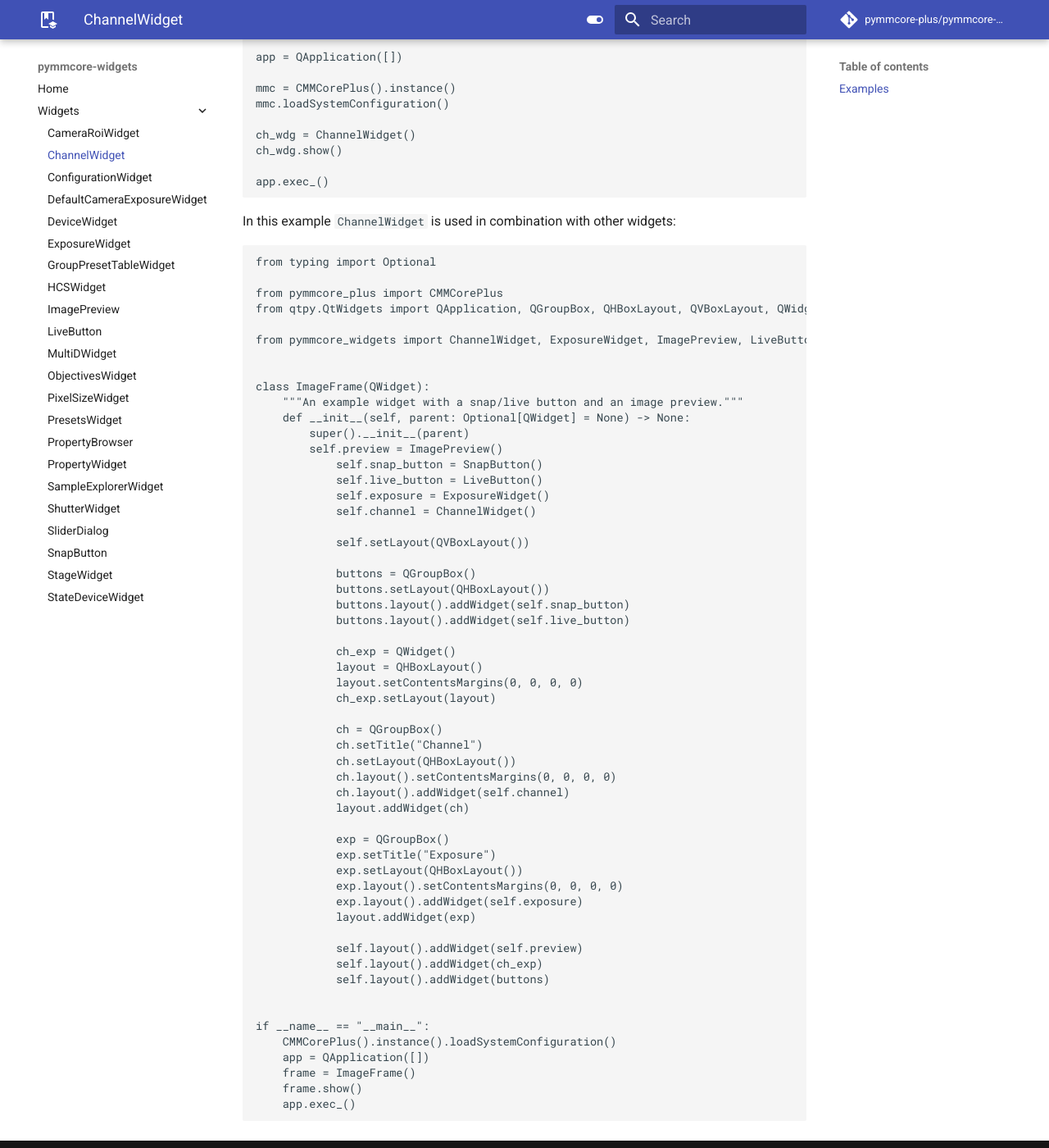
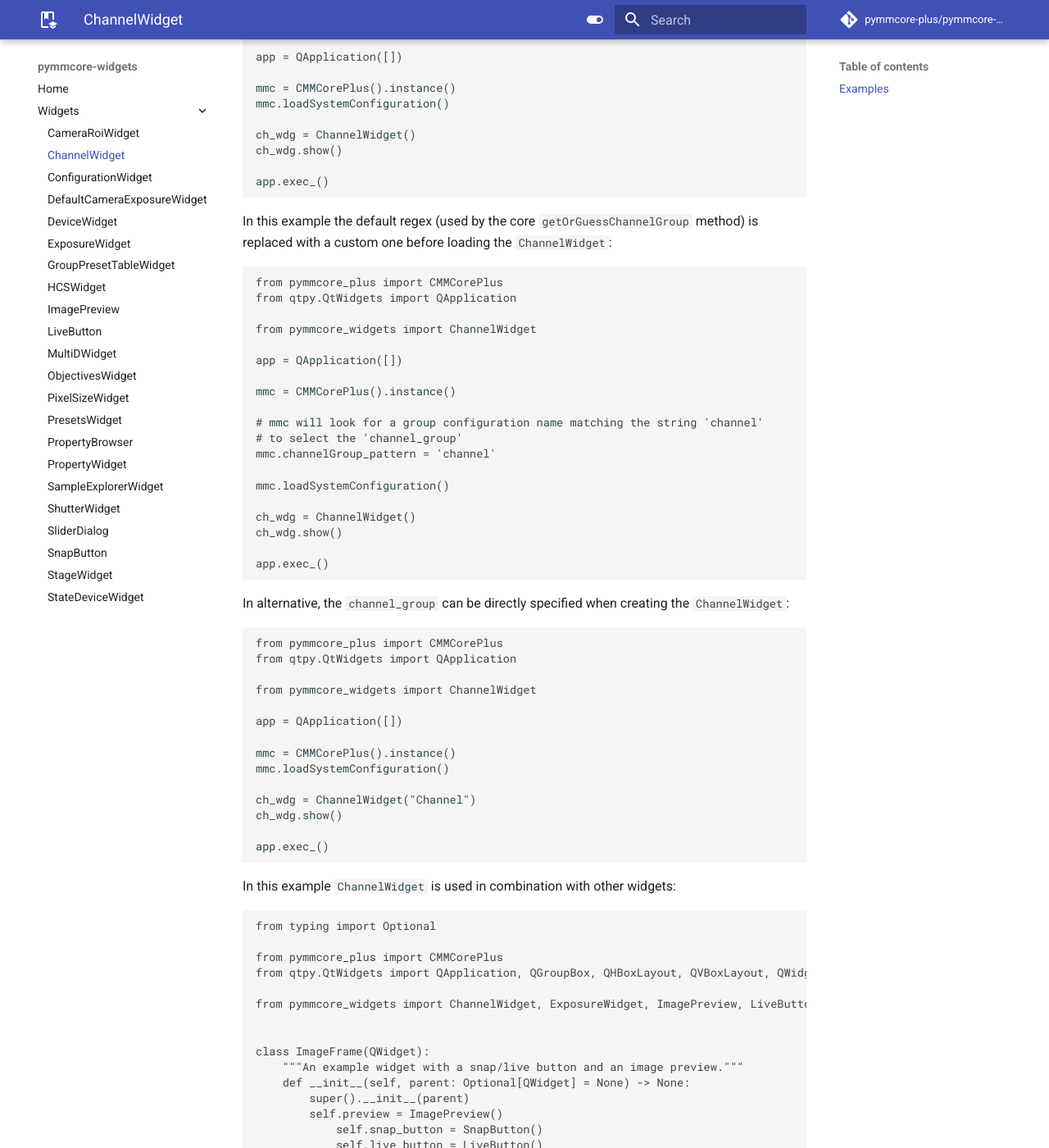
Before and after one commit to pymmcore-plus/pymmcore-widgets, an MkDocs documentation site: the page built from docs/widgets/ChannelWidget.md, in a window 1280 px wide and 1400 px high, scrolled down 624 px. Shown: the whole window at 82% size. Built offline with MkDocs 1.6.1 and Material for MkDocs 9.7.7, drawn with Linux system fonts in a browser that asks for light colours; comment, search, counter and statistics services are not loaded.

````diff
--- a/docs/widgets/ChannelWidget.md
+++ b/docs/widgets/ChannelWidget.md
@@ -27,6 +27,52 @@
 
 app.exec_()
 ```
+
+
+In this example the default regex (used by the core `getOrGuessChannelGroup` method)
+is replaced with a custom one before loading the `ChannelWidget`:
+```sh
+from pymmcore_plus import CMMCorePlus
+from qtpy.QtWidgets import QApplication
+
+from pymmcore_widgets import ChannelWidget
+
+app = QApplication([])
+
+mmc = CMMCorePlus().instance()
+
+# mmc will look for a group configuration name matching the string 'channel'
+# to select the 'channel_group'
+mmc.channelGroup_pattern = 'channel'
+
+mmc.loadSystemConfiguration()
+
+ch_wdg = ChannelWidget()
+ch_wdg.show()
+
+app.exec_()
+```
+
+
+In alternative, the `channel_group` can be directly specified
+when creating the `ChannelWidget`:
+```sh
+from pymmcore_plus import CMMCorePlus
+from qtpy.QtWidgets import QApplication
+
+from pymmcore_widgets import ChannelWidget
+
+app = QApplication([])
+
+mmc = CMMCorePlus().instance()
+mmc.loadSystemConfiguration()
+
+ch_wdg = ChannelWidget("Channel")
+ch_wdg.show()
+
+app.exec_()
+```
+
 
 In this example `ChannelWidget` is used in combination with other widgets:
 ```sh
````
Also changed, not shown: docs/widgets/DeviceWidget.md (+1 -1 lines), docs/widgets/ObjectivesWidget.md (+71 -0 lines), docs/widgets/StateDeviceWidget.md (+1 -1 lines), 1 other file.
